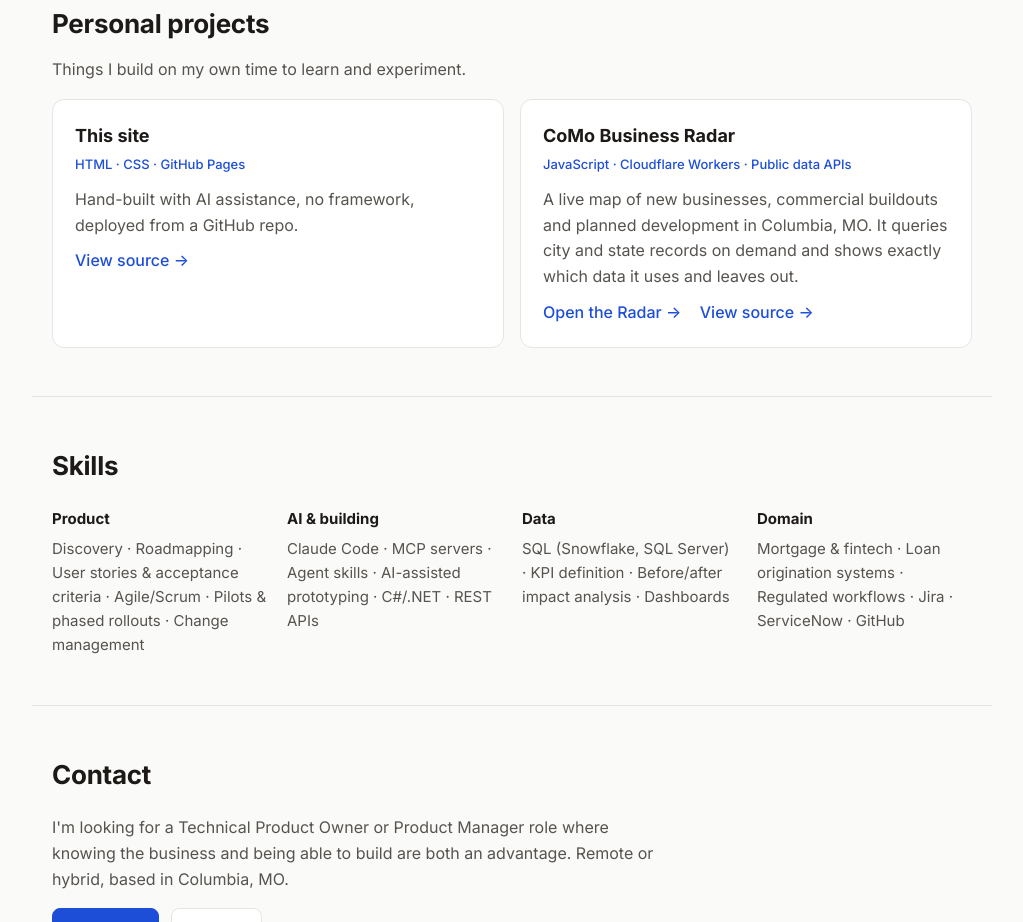
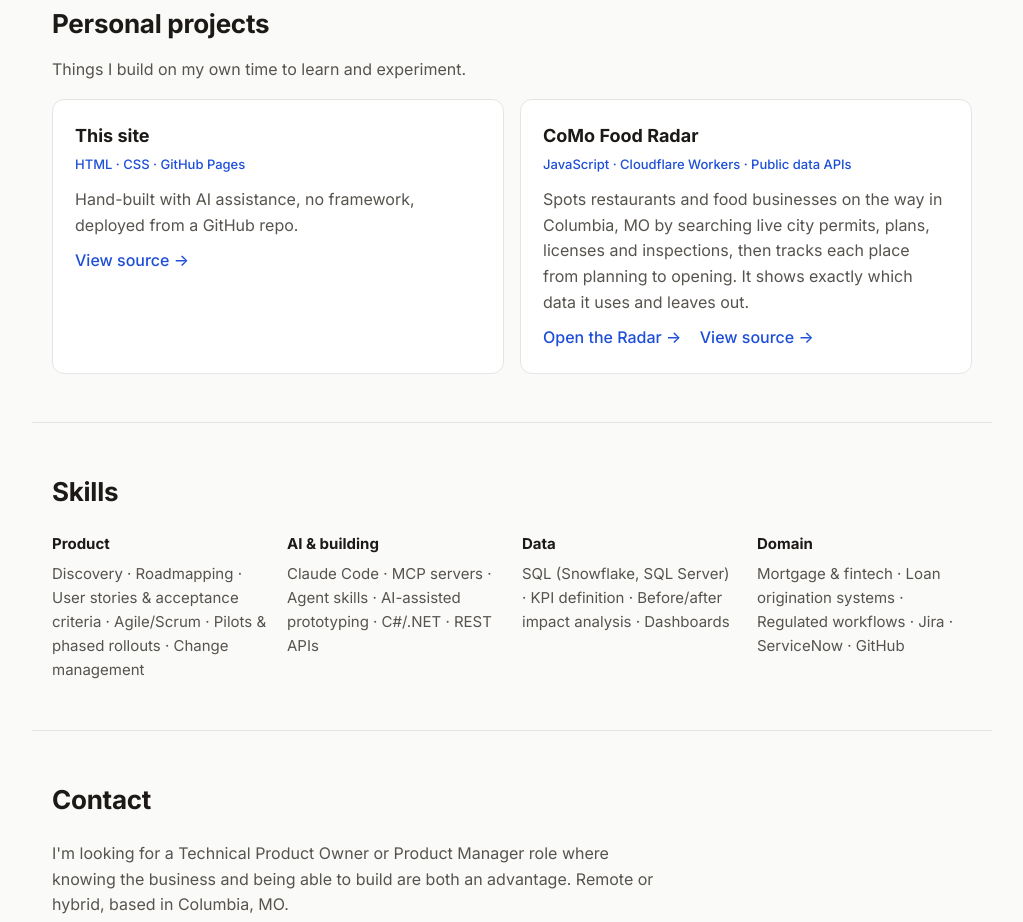
Before and after one commit to Andrew-Jake-Evans/andrew-jake-evans.github.io, a plain HTML site: page index.html in a window 1280 px wide. Shown: the part 1600-2522 px from the top of the page, without its empty margins (128-1151 px from the left). Drawn offline with Linux system fonts and the light colour scheme.

Commit message:
Update project card for CoMo Food Radar
Co-Authored-By: Claude Opus 5.5 <noreply@anthropic.com>

```diff
--- a/index.html
+++ b/index.html
@@ -90,9 +90,9 @@
           <a class="link" href="https://github.com/Andrew-Jake-Evans/andrew-jake-evans.github.io">View source →</a>
         </article>
         <article class="card">
-          <h3>CoMo Business Radar</h3>
+          <h3>CoMo Food Radar</h3>
           <p class="meta">JavaScript · Cloudflare Workers · Public data APIs</p>
-          <p>A live map of new businesses, commercial buildouts and planned development in Columbia, MO. It queries city and state records on demand and shows exactly which data it uses and leaves out.</p>
+          <p>Spots restaurants and food businesses on the way in Columbia, MO by searching live city permits, plans, licenses and inspections, then tracks each place from planning to opening. It shows exactly which data it uses and leaves out.</p>
           <a class="link" href="https://andrew-jake-evans.github.io/como-business-radar/">Open the Radar →</a>
           <a class="link" href="https://github.com/Andrew-Jake-Evans/como-business-radar">View source →</a>
         </article>
```
